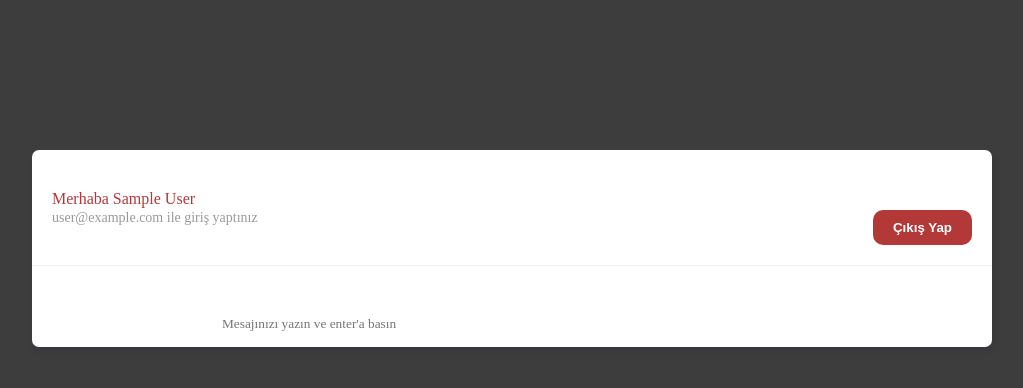
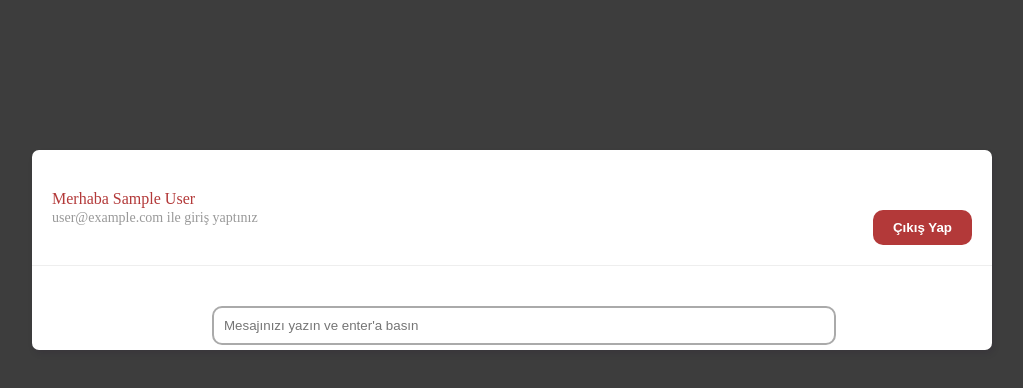
Before and after one commit to sefadalklc/chatapp, a Vue app: page /chat in a window 1280 px wide. Shown: the top 388 px of the page, without its empty margins (128-1151 px from the left). Built offline with nearby package versions, Linux system fonts and the light colour scheme; no server answers; sample sign-in values are in the browser's storage.

Commit message:
firebase mesaj yazma işlemi tamamlandı

```diff
--- a/src/components/ChatForm.vue
+++ b/src/components/ChatForm.vue
@@ -8,6 +8,7 @@
 
 <script>
 import getUser from '../composables/getUser'
+import useCollection from '../composables/useCollection'
 import {tarih} from '../firebase/config'
 import {ref} from 'vue'
 
@@ -17,14 +18,21 @@ export default {
 
         const mesaj=ref('');
 
+        const{belgeEkle,hata}=useCollection('mesajlar')
+
         const gonder =async()=>{
             const chat ={
                 kullanici:kullanici.value.displayName,
                 mesaj:mesaj.value,
                 olusturulmaTarihi:tarih()
             }
-            console.log(chat);
-            mesaj.value=''
+            await belgeEkle(chat);
+            //console.log(chat);
+            if(!hata.value){
+                mesaj.value=''
+            }else{
+                mesaj.value=hata.value
+            }
         }
         return {mesaj,gonder}
     }
@@ -44,11 +52,7 @@ input{
     max-width: 100%;
     margin-bottom: 5px;
     padding: 10px;
-    box-sizing: border-box;
-    border: 5px;
-    border-radius: 10px;
-    font-family: inherit;
-    outline: none;
+
 }
 
 </style>
--- /dev/null
+++ b/src/composables/useCollection.js
@@ -0,0 +1,22 @@
+import { def } from '@vue/shared';
+import {ref} from 'vue'
+import {db} from '../firebase/config';
+
+
+const useCollection=(koleksiyon)=>{
+    let hata=ref(null);
+
+    const belgeEkle=async (belge)=>{
+        hata.value=null;
+
+        try{
+            await db.collection(koleksiyon).add(belge)
+        } catch (error){
+            hata.value="mesaj gönderilemedi"
+        }
+    }
+
+    return{hata,belgeEkle}
+}
+
+export default useCollection
```
